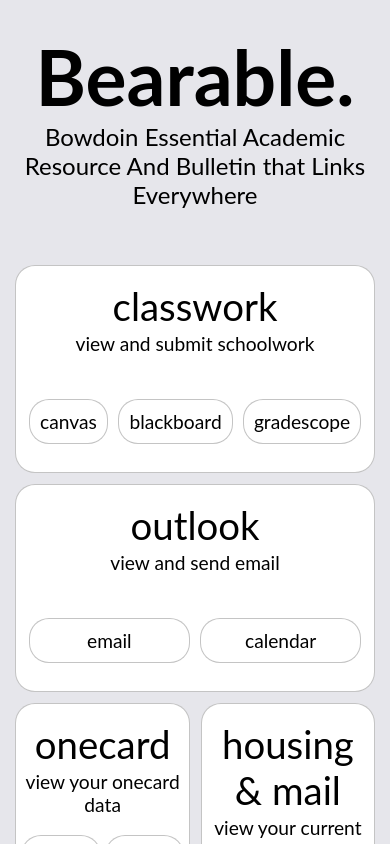
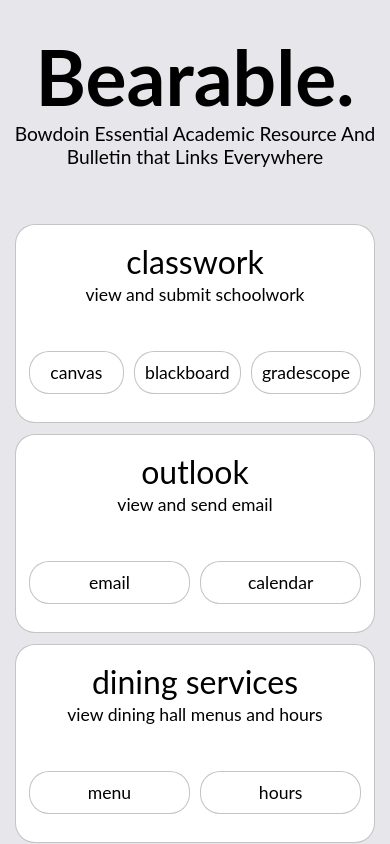
Before and after one commit to FoxSylv1/bearable, a React (Create React App) app: page / in a window 390 px wide. Shown: the top 844 px of the page. Built offline with nearby package versions, Linux system fonts and the light colour scheme.

Commit message:
Drastically improve mobile view.

```diff
--- a/src/components/Entry.scss
+++ b/src/components/Entry.scss
@@ -1,5 +1,6 @@
 .entry {
     padding: 2%;
+    min-width: unquote("min(100%, 310px)");
 }
 
 .entry-title {
--- a/src/data/entryData.js
+++ b/src/data/entryData.js
@@ -13,6 +13,12 @@
                 {label: "calendar", link: "https://outlook.office.com/calendar/"}]
     },
     {
+        title: "dining services",
+        subtitle: "view dining hall menus and hours",
+        links: [{label: "menu", link: "https://bowdoin.edu/dining/menus/"},
+                {label: "hours", link: "https://bowdoin.edu/dining/hours-and-locations/"}]
+    },
+    {
         title: "onecard",
         subtitle: "view your onecard data",
         links: [{label: "meal swipes", link: "https://csgoldweb.bowdoin.edu"},
@@ -23,12 +29,6 @@
         subtitle: "view your current residence/mailing address, or apply for housing",
         links: [{label: "current", link: "https://www.bowdoin.edu/directory/"},
                 {label: "apply", link: "https://starrez.bowdoin.edu"}]
-    },
-    {
-        title: "dining services",
-        subtitle: "view dining hall menus and hours",
-        links: [{label: "menu", link: "https://bowdoin.edu/dining/menus/"},
-                {label: "hours", link: "https://bowdoin.edu/dining/hours-and-locations/"}]
     },
     {
         title: "community",
@@ -67,7 +67,7 @@
                 {label: "mental", link: "https://bowdoin.edu/counseling/"}]
     },
     {
-        title: "course evaluations",
+        title: "course evals",
         subtitle: "view or submit course evaluations",
         links: [{label: "BCQs", link: "https://blackboard.bowdoin.edu/webapps/portal/execute/tabs/tabAction?tab_tab_group_id=_218_1"}]
     },
--- a/src/index.scss
+++ b/src/index.scss
@@ -54,3 +54,15 @@
     font-size: 2.4rem;
     font-weight: normal;
 }
+
+@media (max-width: 450px) {
+    h2 {
+        font-size: 1.2rem;
+    }
+    h3 {
+        font-size: 2rem;
+    }
+    body {
+        font-size: 1.1rem;
+    }
+}
```
